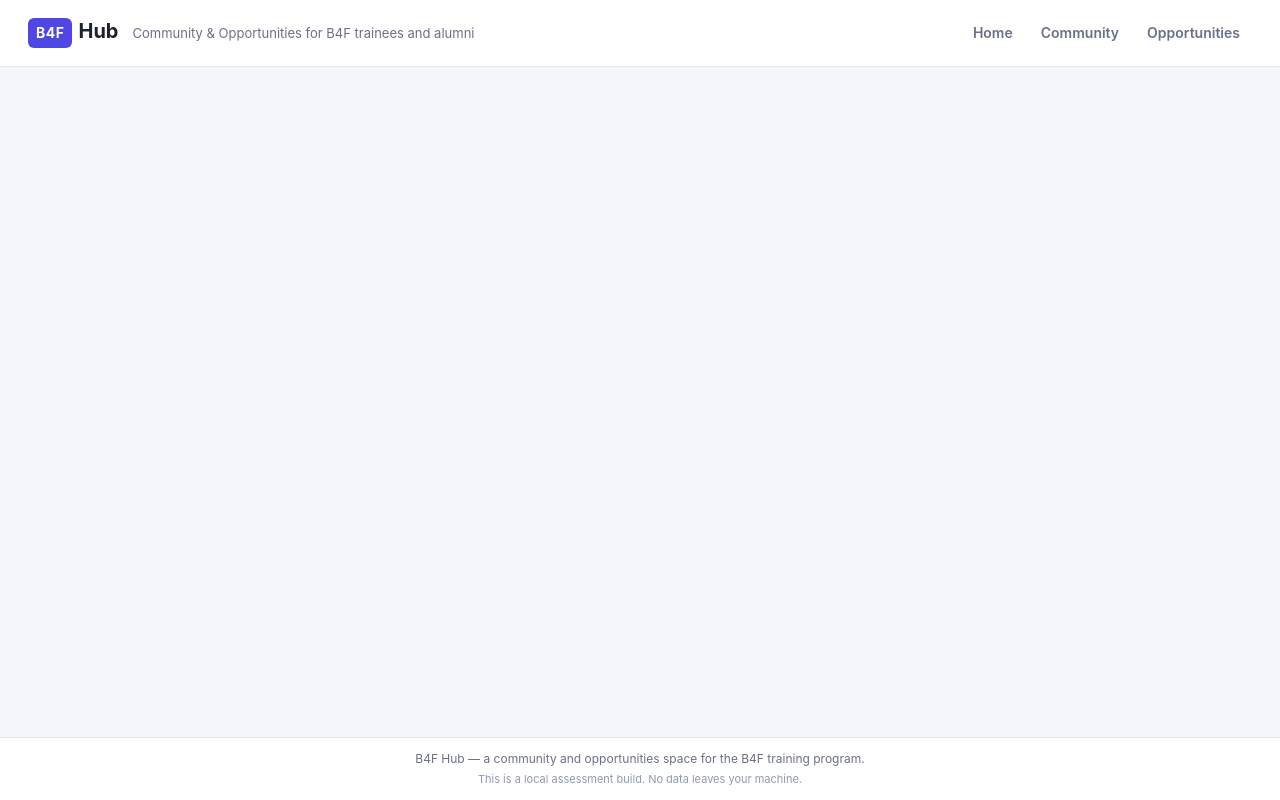
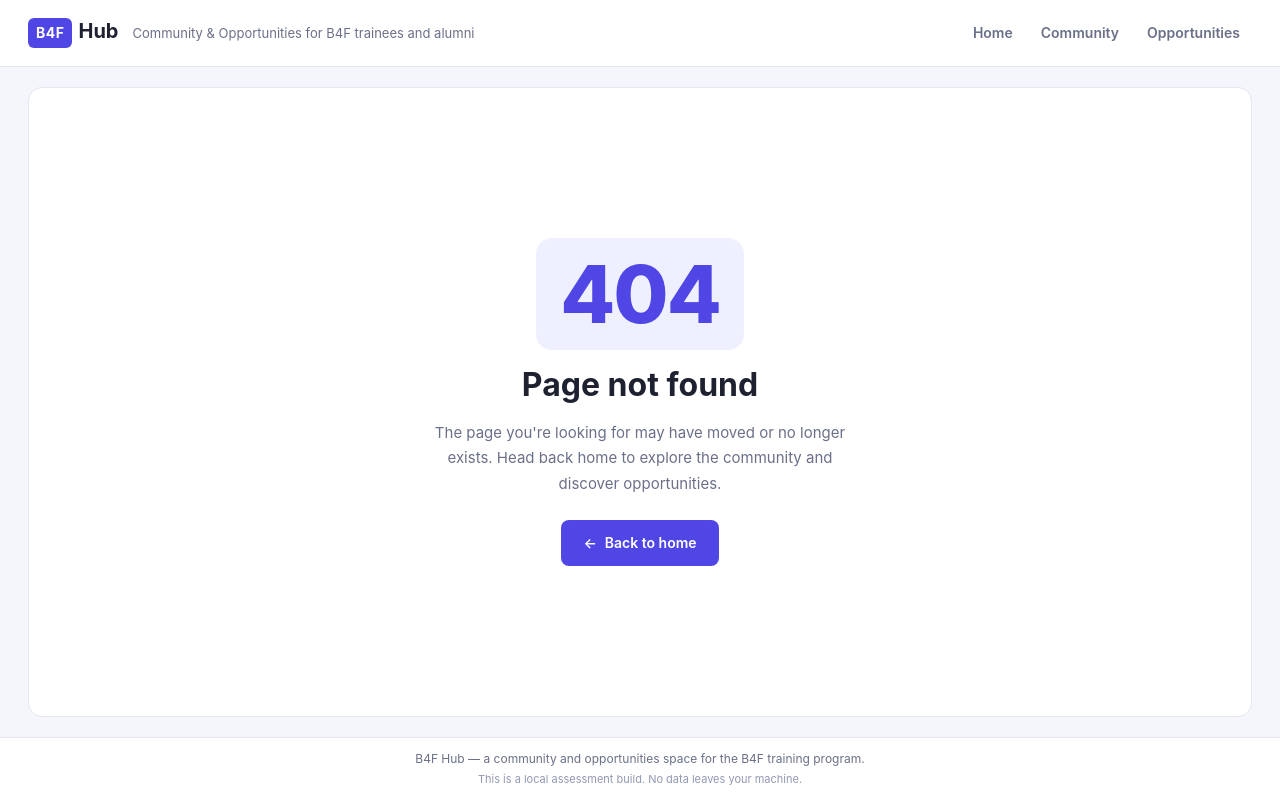
Before and after one commit to Badr-pixel-netizen/b4f-cohort8-salamiyah-react-node-bootcamp-2026, a React (Vite) app in the folder client/: page /this-does-not-exist in a window 1280 px wide. Built offline with nearby package versions, Linux system fonts and the light colour scheme.

Commit message:
Session 01 homework

```diff
--- a/client/src/App.tsx
+++ b/client/src/App.tsx
@@ -8,6 +8,7 @@ import HomePage from "./pages/HomePage";
 import CommunityPage from "./pages/CommunityPage";
 import OpportunitiesPage from "./pages/OpportunitiesPage";
 import OpportunityDetailPage from "./pages/OpportunityDetailPage";
+import NotFound from "./pages/NotFound";
 
 let nextNotificationId = 1;
 
@@ -53,6 +54,8 @@ function App() {
             path="/opportunities/:id"
             element={<OpportunityDetailPage onNotify={addNotification} />}
           />
+          <Route path="/this-does-not-exist" element={<NotFound />} />
+          <Route path="*" element={<NotFound />} />
         </Routes>
         {/* <CommunitySection onNotify={addNotification} />
         <OpportunitiesSection onNotify={addNotification} /> */}
--- a/client/src/components/Navbar.tsx
+++ b/client/src/components/Navbar.tsx
@@ -7,10 +7,13 @@ function Navbar() {
 
   return (
     <header className="navbar">
-      <div className="navbar-brand">
-        <span className="navbar-logo">B4F</span>
-        <span className="navbar-title">Hub</span>
-      </div>
+      <NavLink to="/" end className="navbar-brand-link" aria-label="B4F Hub home">
+        <div className="navbar-brand">
+          <span className="navbar-logo">B4F</span>
+          <span className="navbar-title">Hub</span>
+        </div>
+      </NavLink>
+
       <p className="navbar-tagline">
         Community &amp; Opportunities for B4F trainees and alumni
       </p>
--- a/client/src/index.css
+++ b/client/src/index.css
@@ -37,6 +37,17 @@ textarea {
   background-color: #ffffff;
   border-bottom: 1px solid #e4e6f0;
   flex-shrink: 0;
+}
+
+.navbar-brand-link {
+  color: inherit;
+  text-decoration: none;
+  border-radius: 6px;
+}
+
+.navbar-brand-link:focus-visible {
+  outline: 2px solid #4f46e5;
+  outline-offset: 4px;
 }
 
 .navbar-brand {
@@ -879,3 +890,70 @@ textarea {
   gap: 12px;
   color: #6b7089;
 }
+
+/* ---------- Not found page ---------- */
+
+.not-found-page {
+  flex: 1;
+  min-width: 0;
+  overflow-y: auto;
+  display: flex;
+  flex-direction: column;
+  align-items: center;
+  gap: 14px;
+  padding: clamp(28px, 6vw, 72px) 24px;
+  border: 1px solid #e4e6f0;
+  border-radius: 14px;
+  background-color: #ffffff;
+  text-align: center;
+}
+
+.not-found-code {
+  margin-top: auto;
+  padding: 8px 24px;
+  border-radius: 16px;
+  background-color: #eef0ff;
+  color: #4f46e5;
+  font-size: clamp(48px, 8vw, 80px);
+  font-weight: 800;
+  line-height: 1.2;
+  letter-spacing: -2px;
+}
+
+.not-found-title {
+  color: #1e2130;
+  font-size: clamp(24px, 4vw, 32px);
+  line-height: 1.3;
+}
+
+.not-found-description {
+  max-width: 440px;
+  color: #6b7089;
+  font-size: 15px;
+  line-height: 1.7;
+}
+
+.not-found-home-link {
+  display: inline-flex;
+  align-items: center;
+  justify-content: center;
+  gap: 8px;
+  margin-top: 10px;
+  margin-bottom: auto;
+  padding: 12px 22px;
+  border-radius: 8px;
+  background-color: #4f46e5;
+  color: #ffffff;
+  font-size: 14px;
+  font-weight: 600;
+  text-decoration: none;
+}
+
+.not-found-home-link:hover {
+  background-color: #4338ca;
+}
+
+.not-found-home-link:focus-visible {
+  outline: 3px solid #4f46e5;
+  outline-offset: 4px;
+}
--- /dev/null
+++ b/client/src/pages/NotFound.tsx
@@ -0,0 +1,19 @@
+import { Link } from "react-router-dom";
+
+export default function NotFound() {
+  return (
+    <section className="not-found-page" aria-labelledby="not-found-title">
+      <p className="not-found-code">404</p>
+      <h1 id="not-found-title" className="not-found-title">
+        Page not found
+      </h1>
+      <p className="not-found-description">
+        The page you're looking for may have moved or no longer exists.
+        Head back home to explore the community and discover opportunities.
+      </p>
+      <Link to="/" className="not-found-home-link">
+        <span aria-hidden="true">←</span> Back to home
+      </Link>
+    </section>
+  );
+}
```
